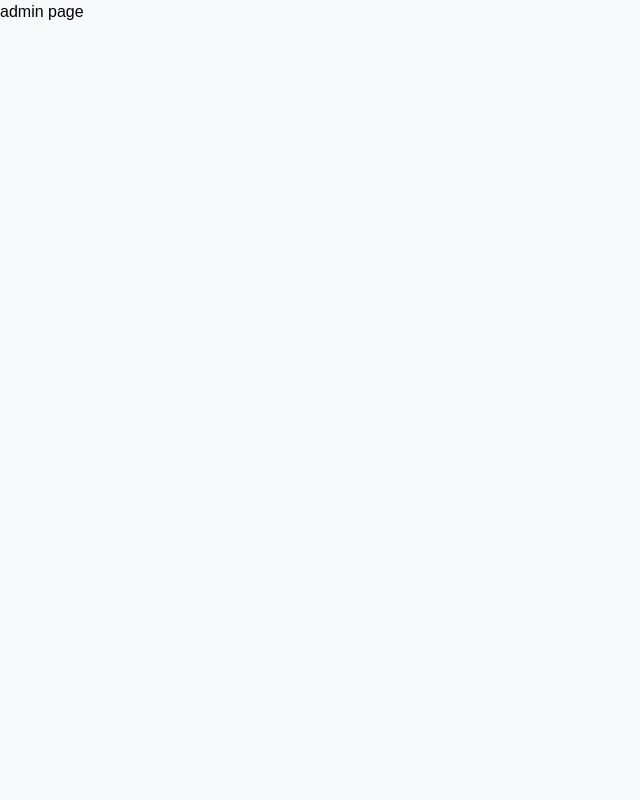
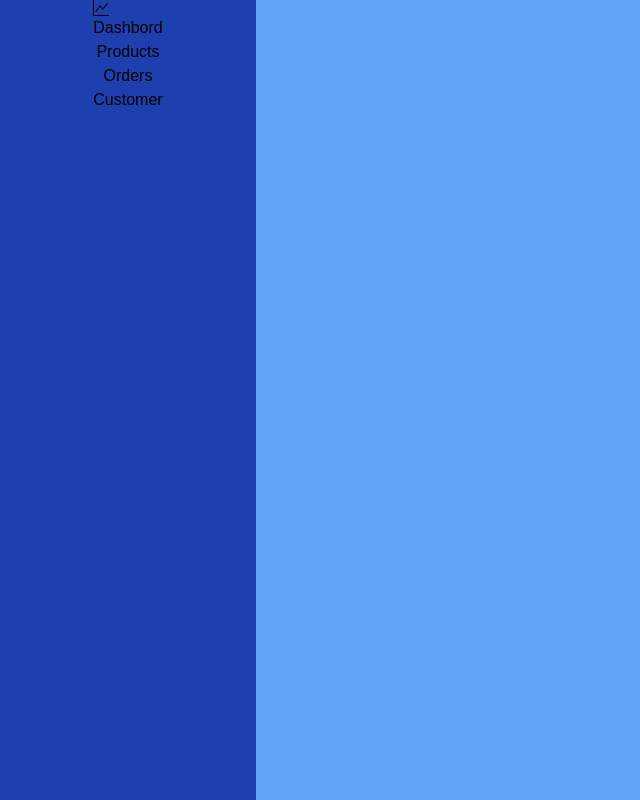
Before and after one commit to DILANTHA9590/cbc-frontend, a React (Vite) app: page /admin in a window 1280 px wide. Shown: the whole page, without its empty margins (0-640 px from the left). Built offline with nearby package versions, Linux system fonts and the light colour scheme.

Commit message:
Add sidebar and dashboard link with icons in AdminPage

```diff
--- a/package.json
+++ b/package.json
@@ -12,6 +12,7 @@
   "dependencies": {
     "react": "^18.3.1",
     "react-dom": "^18.3.1",
+    "react-icons": "^5.4.0",
     "react-router-dom": "^7.1.1"
   },
   "devDependencies": {
--- a/src/pages/adminpage.jsx
+++ b/src/pages/adminpage.jsx
@@ -1,4 +1,6 @@
 
+import { Link } from 'react-router-dom';
+import { BsGraphUp } from "react-icons/bs";
 
 export default function AdminPage(){
 
@@ -6,8 +8,31 @@ export default function AdminPage(){
 
         <>
 
+{/* //methana width eka full gannava evege h -screen eken divice eke height ekata venas venava */}
+        <div className="bg-slate-700  w-full h-screen flex">
 
-        <h1>admin page</h1>
+
+                <div className=" w-[20%] h-screen bg-blue-800 flex flex-col items-center  ">
+
+
+
+                <Link to="/admin/dashboard"><BsGraphUp />Dashbord</Link>
+                <Link to="/admin/products">Products</Link>
+                <Link to="/admin/orders">Orders</Link>
+                <Link to="/admin/customer">Customer</Link>
+
+
+
+                </div>
+
+                <div className="w-[80%] h-screen bg-blue-400">
+
+                </div>
+
+            </div>
+
+
+
 
         </>
 
```
Also changed, not shown: 1 other file (tests, documents, lock files or other folders).
